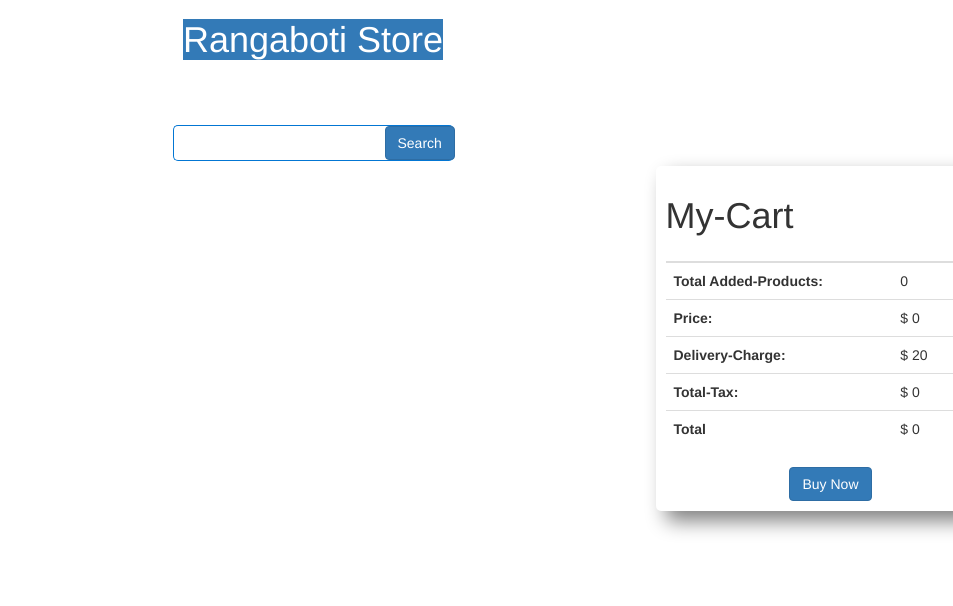
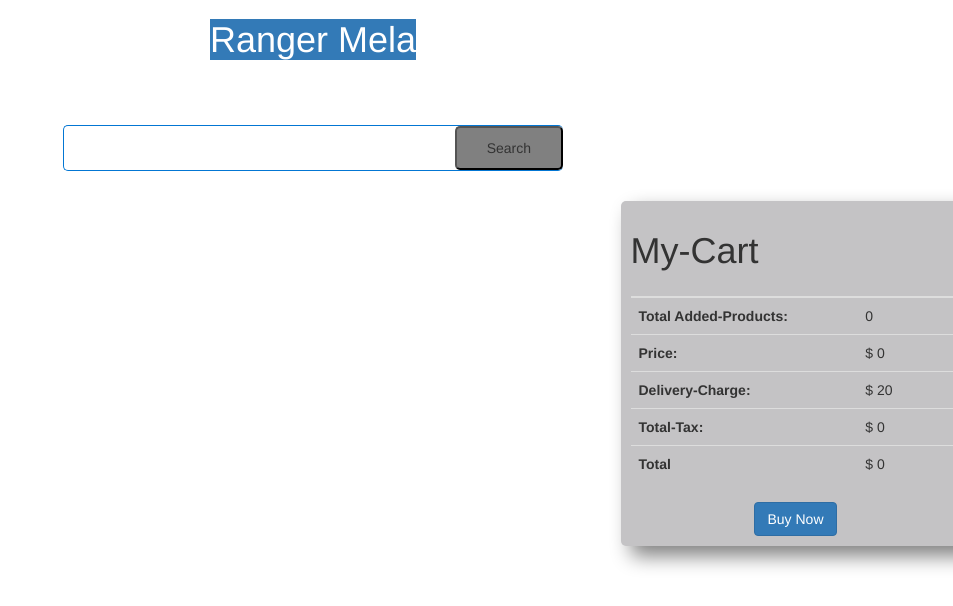
Before and after one commit to Shahin-Mahmud98/ranga-store-assignment, a plain HTML site: page index.html in a window 1280 px wide. Shown: the whole page, without its empty margins (327-1280 px from the left). Drawn offline with nearby package versions, Linux system fonts and the light colour scheme; no server answers.

Commit message:
updated via code

```diff
--- a/css/style.css
+++ b/css/style.css
@@ -2,6 +2,9 @@ body {
   overflow-x: hidden;
   font-family: "Montserrat", sans-serif;
 }
+/* .rangoboti{
+  font-weight: bold;
+} */
 .search-field {
   border: none;
   border-radius: 50px;
@@ -12,21 +15,38 @@ body {
   outline: none;
   border: none;
 }
+
+/* Search Box */
+
 .search-box {
   display: flex;
   justify-content: space-between;
   border: 1px solid rgb(3, 118, 211);
-  width: 281px;
+  width: 500px;
   border-radius: 5px;
   margin: auto;
   margin-top: 50px;
+  margin-bottom: 25px;
   border-right: none;
 }
+
+/* Search Button */
+
 .search-button {
-  padding: 10px 50px;
-  border-radius: 25px;
+  background-color:gray ;
+  padding: 10px 30px;
+  border-radius: 5px;
   margin-left: 20px;
+
 }
+/* search button hover */
+.search-button:hover{
+   outline: none;
+  /* border: none; */
+}
+
+/* All Products */
+
 #all-products {
   display: grid;
   grid-template-columns: repeat(3, 1fr);
@@ -37,23 +57,40 @@ body {
   align-items: center;
   justify-content: center;
 }
+
+/* Single Product */
+
 .single-product {
+
+  height: 100%;
+  width: 100%;
   padding: 10px;
   transition: 0.6s;
 }
+
+/* Single Product Hover: */
+
 .single-product:hover {
   box-shadow: 4px 4px 7px gray;
   border-radius: 10px;
   border: 1px solid cyan;
 }
+
+/* Product Image */
+
 .product-image {
   width: 150px;
   height: 150px;
+
 }
+
+/* Cart */
+
 .cart {
   width: 350px;
   /* border: 1px solid green; */
   padding: 10px;
+  background-color:rgb(196, 195, 197);
   box-shadow: 10px 10px 20px gray;
   border-radius: 5px;
   margin-right: 30px;
@@ -61,12 +98,19 @@ body {
 }
 .cart-main {
   padding-right: 30px;
+
 }
+
+/* Media Query */
+
 @media only screen and (max-width: 768px) {
   #all-products {
     display: grid;
     grid-template-columns: repeat(1, 1fr);
   }
+
+/* Cart */
+
   .cart {
     width: 300px;
     /* border: 1px solid green; */
@@ -78,8 +122,13 @@ body {
   }
   .cart-main {
     padding-right: 10px;
+
   }
+
 }
+
+/* Media Query */
+
 @media only screen and (max-width: 468px) {
   #all-products {
     display: grid;
--- a/index.html
+++ b/index.html
@@ -5,7 +5,7 @@
   <meta charset="UTF-8" />
   <meta http-equiv="X-UA-Compatible" content="IE=edge" />
   <meta name="viewport" content="width=device-width, initial-scale=1.0" />
-  <title>Ran</title>
+  <title>Ranger Mela</title>
   <link rel="stylesheet" href="./css/style.css" />
   <!-- Latest compiled and minified CSS -->
   <link rel="stylesheet" href="https://maxcdn.bootstrapcdn.com/bootstrap/3.3.7/css/bootstrap.min.css"
@@ -19,14 +19,15 @@
 
 <body>
   <header>
-    <h1 class="text-center"> <span class="bg-primary">Rangaboti Store</span> </h1>
+    <h1 class="text-center"> <span class="bg-primary">Ranger Mela</span> </h1>
   </header>
   <main class="main">
+    <div class="container">
       <div class="search-field">
         <div class="search-box">
           <input id="input-field" class="search-field" type="text" />
-        <button type="button" class="btn btn-primary search-button" data-toggle="button" aria-pressed="false"
-          autocomplete="off" id="search-btn" onclick="loadProducts()">
+          <button type="button" class=" search-button" data-toggle="button" aria-pressed="false" autocomplete="off"
+            id="search-btn" onclick="loadProducts()">
             Search
           </button>
         </div>
@@ -87,6 +88,7 @@
           </div>
         </div>
       </div>
+    </div>
   </main>
   <footer></footer>
 
--- a/js/app.js
+++ b/js/app.js
@@ -12,6 +12,8 @@ loadProducts();
 const showProducts = (products) => {
   const allProducts = products.map((pd) => pd);
   for (const product of allProducts) {
+    const title = product.title;
+    const finalTitle = title.slice(0, 15);
     const image = product.images;
     const div = document.createElement("div");
     div.classList.add("product");
@@ -19,13 +21,13 @@ const showProducts = (products) => {
       <div>
     <img class="product-image" src=${product.image}></img>
       </div>
-      <h3>${product.title}</h3>
+      <h3>${finalTitle}</h3>
       <p>Category: ${product.category}</p>
       <h2>Price: $ ${product.price}</h2>
-      <p>Rating:  ${product.rating.rate}</p>
+      <p>Rating: ${product.rating.rate}</p>
       <p>Rating Number:  ${product.rating.count}</p>
-      <button onclick="addToCart(${product.id},${product.price})" id="addToCart-btn" class="buy-now btn btn-success">add to cart</button>
-      <button id="details-btn" class="btn btn-danger">Details</button></div>
+      <button onclick="addToCart(${product.id},${product.price})" id="addToCart-btn" class="buy-now btn btn-primary">add to cart</button>
+      <button id="details-btn" class="btn btn-warning">Details</button></div>
       `;
     document.getElementById("all-products").appendChild(div);
   }
```
Lines whose indentation alone changed are shown as unchanged.
